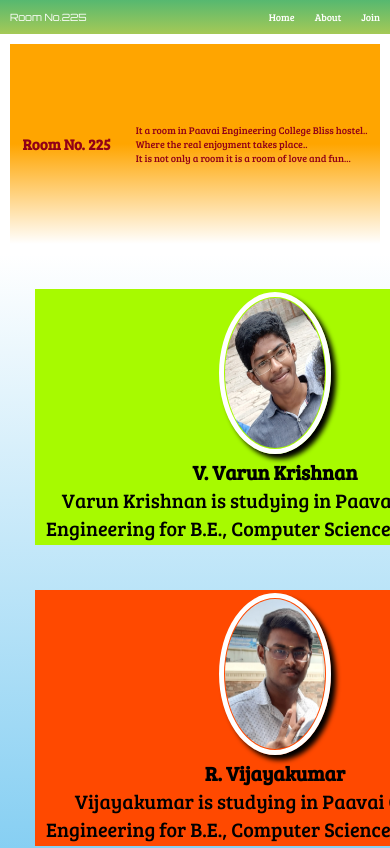
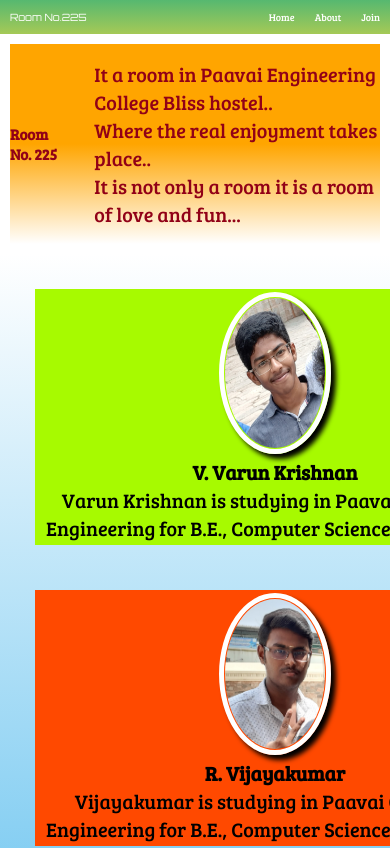
Before and after one commit to VarunKrishnanV/room225, a plain HTML site: page index.html in a window 390 px wide. Shown: the top 848 px of the page. Drawn offline with Linux system fonts and the light colour scheme.

Commit message:
Update style.css

```diff
--- a/style.css
+++ b/style.css
@@ -68,25 +68,25 @@
 
 .head
 {
-	padding-right: 25px;
+	padding-right: 30px;
 }
 
 @media only screen and (max-width:500px)
 {
 	.head{
-		font-size: 18px;
+		font-size: 25px;
 	}
 }
 .para
 {
-	font-size: 20px;
+	font-size: 25px;
 }
 
 
 @media only screen and (max-width:700px)
 {
 	.para{
-		font-size: 10px;
+		font-size: 20px;
 	}
 }
 h1
```
